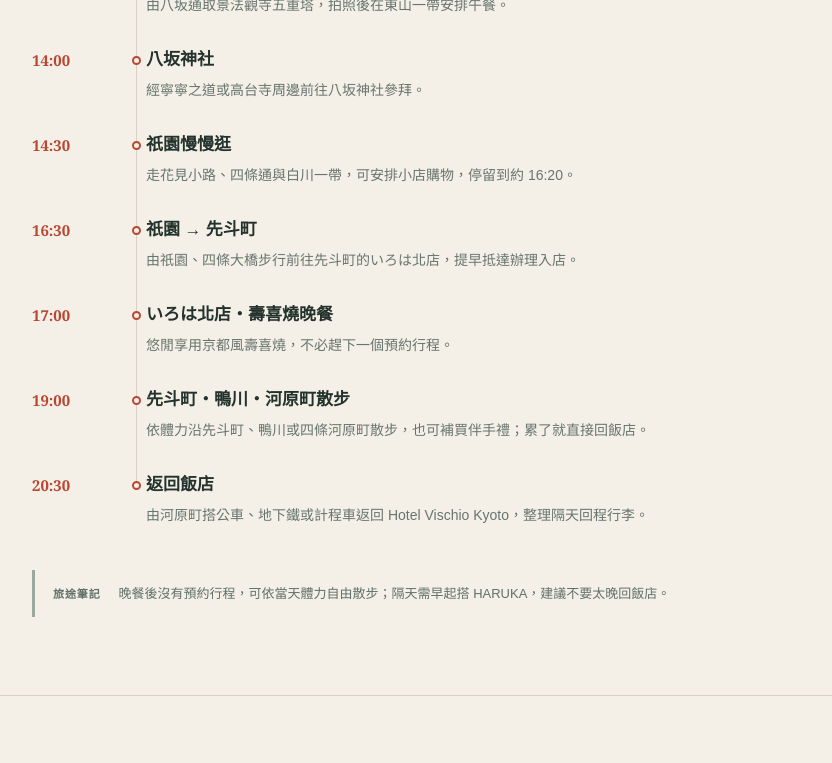
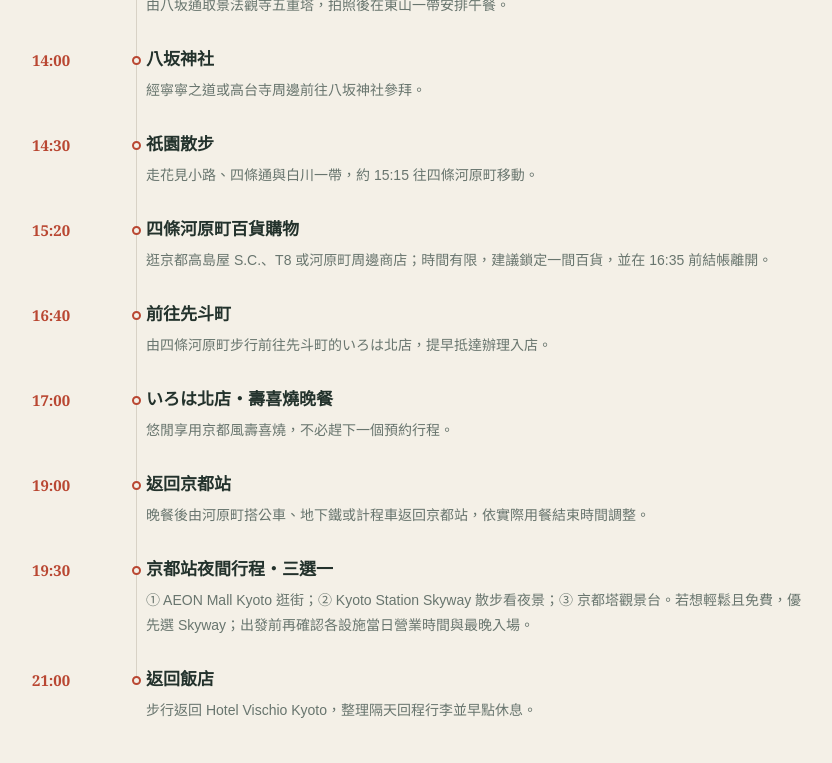
Before and after one commit to You-Sz/kyoto-2026-autumn, a Next.js app: page / in a window 1280 px wide. Shown: the part 5400-6163 px from the top of the page, without its empty margins (238-1070 px from the left). Built offline with nearby package versions, Linux system fonts and the light colour scheme.

Commit message:
Add Kawaramachi shopping and Kyoto Station evening options

```diff
--- a/app/page.tsx
+++ b/app/page.tsx
@@ -59,7 +59,7 @@ const days = [
     id: "day-4",
     date: "10.11",
     weekday: "SUN",
-    title: "清水寺・二三年坂・祇園",
+    title: "清水寺・祇園・河原町購物",
     tone: "temple",
     events: [
       ["07:00", "飯店早餐", "在 Hotel Vischio Kyoto 用早餐，預留約 45 分鐘；用餐後回房拿隨身物品並準備出發。"],
@@ -71,13 +71,15 @@ const days = [
       ["12:15", "八坂庚申堂", "欣賞色彩鮮明的庚申吊飾，簡短參拜拍照。"],
       ["12:35", "八坂通拍八坂塔・午餐", "由八坂通取景法觀寺五重塔，拍照後在東山一帶安排午餐。"],
       ["14:00", "八坂神社", "經寧寧之道或高台寺周邊前往八坂神社參拜。"],
-      ["14:30", "祇園慢慢逛", "走花見小路、四條通與白川一帶，可安排小店購物，停留到約 16:20。"],
-      ["16:30", "祇園 → 先斗町", "由祇園、四條大橋步行前往先斗町的いろは北店，提早抵達辦理入店。"],
+      ["14:30", "祇園散步", "走花見小路、四條通與白川一帶，約 15:15 往四條河原町移動。"],
+      ["15:20", "四條河原町百貨購物", "逛京都高島屋 S.C.、T8 或河原町周邊商店；時間有限，建議鎖定一間百貨，並在 16:35 前結帳離開。"],
+      ["16:40", "前往先斗町", "由四條河原町步行前往先斗町的いろは北店，提早抵達辦理入店。"],
       ["17:00", "いろは北店・壽喜燒晚餐", "悠閒享用京都風壽喜燒，不必趕下一個預約行程。"],
-      ["19:00", "先斗町・鴨川・河原町散步", "依體力沿先斗町、鴨川或四條河原町散步，也可補買伴手禮；累了就直接回飯店。"],
-      ["20:30", "返回飯店", "由河原町搭公車、地下鐵或計程車返回 Hotel Vischio Kyoto，整理隔天回程行李。"],
+      ["19:00", "返回京都站", "晚餐後由河原町搭公車、地下鐵或計程車返回京都站，依實際用餐結束時間調整。"],
+      ["19:30", "京都站夜間行程・三選一", "① AEON Mall Kyoto 逛街；② Kyoto Station Skyway 散步看夜景；③ 京都塔觀景台。若想輕鬆且免費，優先選 Skyway；出發前再確認各設施當日營業時間與最晚入場。"],
+      ["21:00", "返回飯店", "步行返回 Hotel Vischio Kyoto，整理隔天回程行李並早點休息。"],
     ],
-    note: "晚餐後沒有預約行程，可依當天體力自由散步；隔天需早起搭 HARUKA，建議不要太晚回飯店。",
+    note: "四條河原町購物已由 10/10 移到本日下午。晚餐後的京都站夜間行程三選一即可；隔天需早起搭 HARUKA，建議 21:00 左右回飯店。",
   },
   {
     id: "day-5",
```
